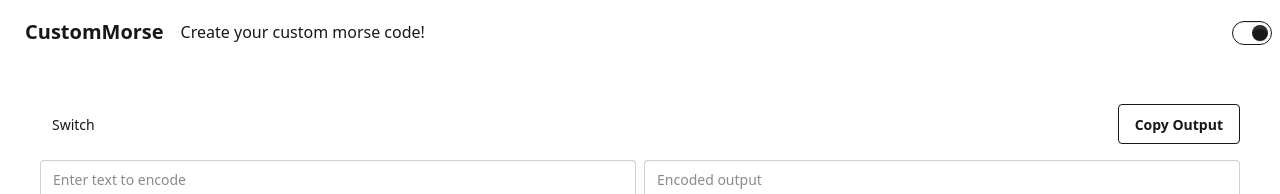
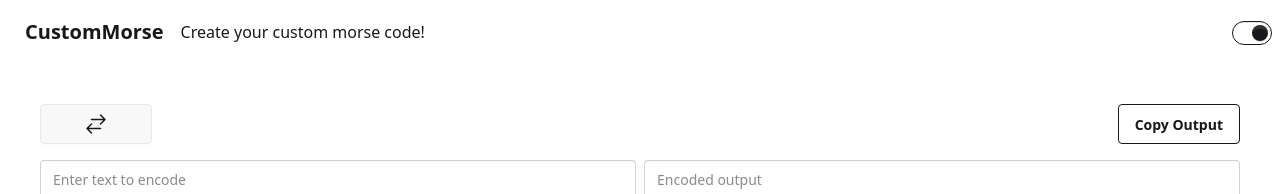
Before and after one commit to ganud/custom-morse, a React (Vite) app: page / in a window 1280 px wide. Shown: the top 194 px of the page. Built offline with nearby package versions, Linux system fonts and the light colour scheme.

Commit message:
Update readme and interface

```diff
--- a/src/components/input.jsx
+++ b/src/components/input.jsx
@@ -30,16 +30,23 @@ export default function Input() {
   return (
     <div className="flex flex-col grow px-10 py-10 gap-4">
       {/* Toggle for switching input and output */}
-      <div className="flex justify-between">
-        <div role="tablist" class="tabs tabs-lifted">
-          <a
-            role="tab"
-            class={isDecrypt ? "tab" : "tab tab-active"}
-            onClick={toggleDecrypt}
+      <div className="flex justify-between gap-1">
+        <button className="btn w-28 md:btn-wide" onClick={toggleDecrypt}>
+          <svg
+            xmlns="http://www.w3.org/2000/svg"
+            fill="none"
+            viewBox="0 0 24 24"
+            stroke-width="1.5"
+            stroke="currentColor"
+            class="size-6"
           >
-            Switch
-          </a>
-        </div>
+            <path
+              stroke-linecap="round"
+              stroke-linejoin="round"
+              d="M7.5 21 3 16.5m0 0L7.5 12M3 16.5h13.5m0-13.5L21 7.5m0 0L16.5 12M21 7.5H7.5"
+            />
+          </svg>
+        </button>
         {/* The copy output button */}
         <button
           className="btn max-w-xs btn-ghost  btn-outline"
```
Also changed, not shown: 1 other file (tests, documents, lock files or other folders).
